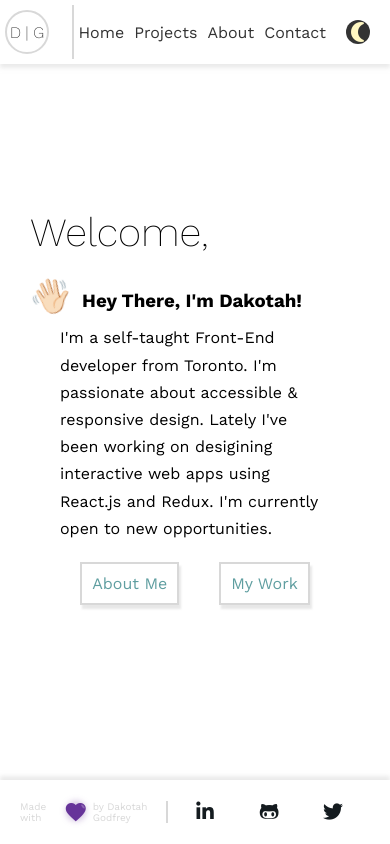
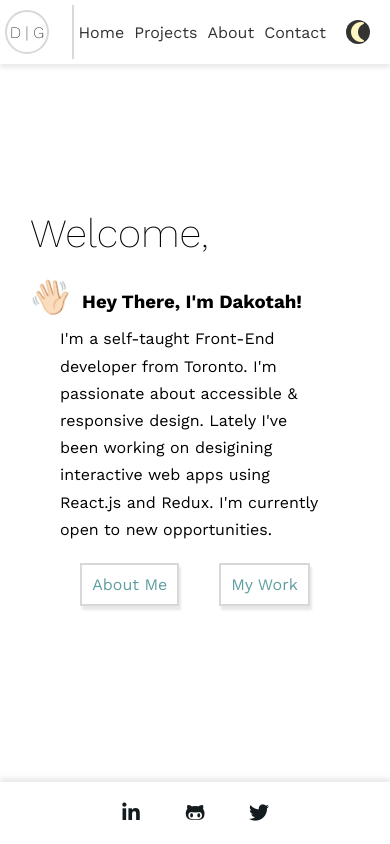
Before and after one commit to DakotahGodfrey/profile_site, a React (Create React App) app: page / in a window 390 px wide. Built offline with nearby package versions, Linux system fonts and the light colour scheme.

Commit message:
footer fix

```diff
--- a/src/assets/scss/_footer.scss
+++ b/src/assets/scss/_footer.scss
@@ -15,6 +15,7 @@ footer {
     }
     .footer-message {
       color: $text-dark-color;
+      color: #555;
       &:hover {
         color: $site-medium-light-color;
       }
@@ -50,9 +51,9 @@ footer {
   justify-content: center;
 }
 .footer-message {
-  display: flex;
   align-items: center;
   font-size: 1.6rem;
+  display: flex;
   color: $site-medium-light-color;
   transition: color 0.75s ease-out;
   &:hover {
@@ -90,11 +91,12 @@ footer {
       -webkit-border-radius: 50%;
       -moz-border-radius: 50%;
       -o-border-radius: 50%;
-      border-radius: 50%;
+      border-radius: 70% 20%;
       background-color: hsla(0, 0%, 100%, 0.247);
+      box-shadow: 0 1px 4px inset hsla(270, 50%, 60%, 0.7);
       top: 4px;
       left: 18px;
-      transform: rotate(140deg);
+      transform: rotate(130deg);
     }
   }
 }
--- a/src/assets/scss/_mediaQuery.scss
+++ b/src/assets/scss/_mediaQuery.scss
@@ -1,8 +1,19 @@
 @media screen and (max-width: 780px) {
   footer {
+    display: grid;
+    grid-template-columns: 1fr;
     .footer-message {
       font-size: 10px;
       gap: 0.5rem;
+      display: none;
+
+      i {
+        font-size: 1rem;
+      }
+    }
+    ul {
+      justify-content: center;
+      border: none;
     }
   }
   .about-section {
```
